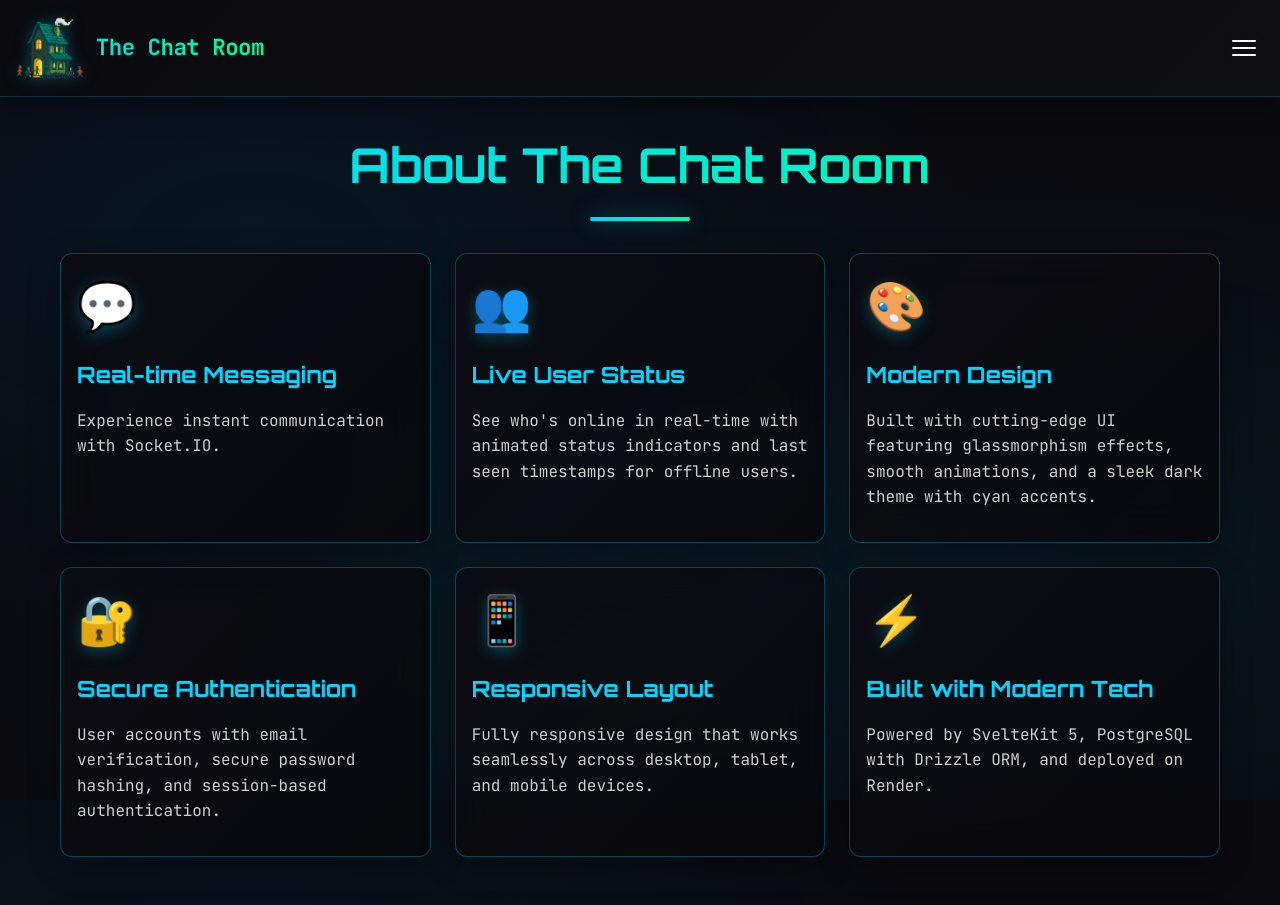
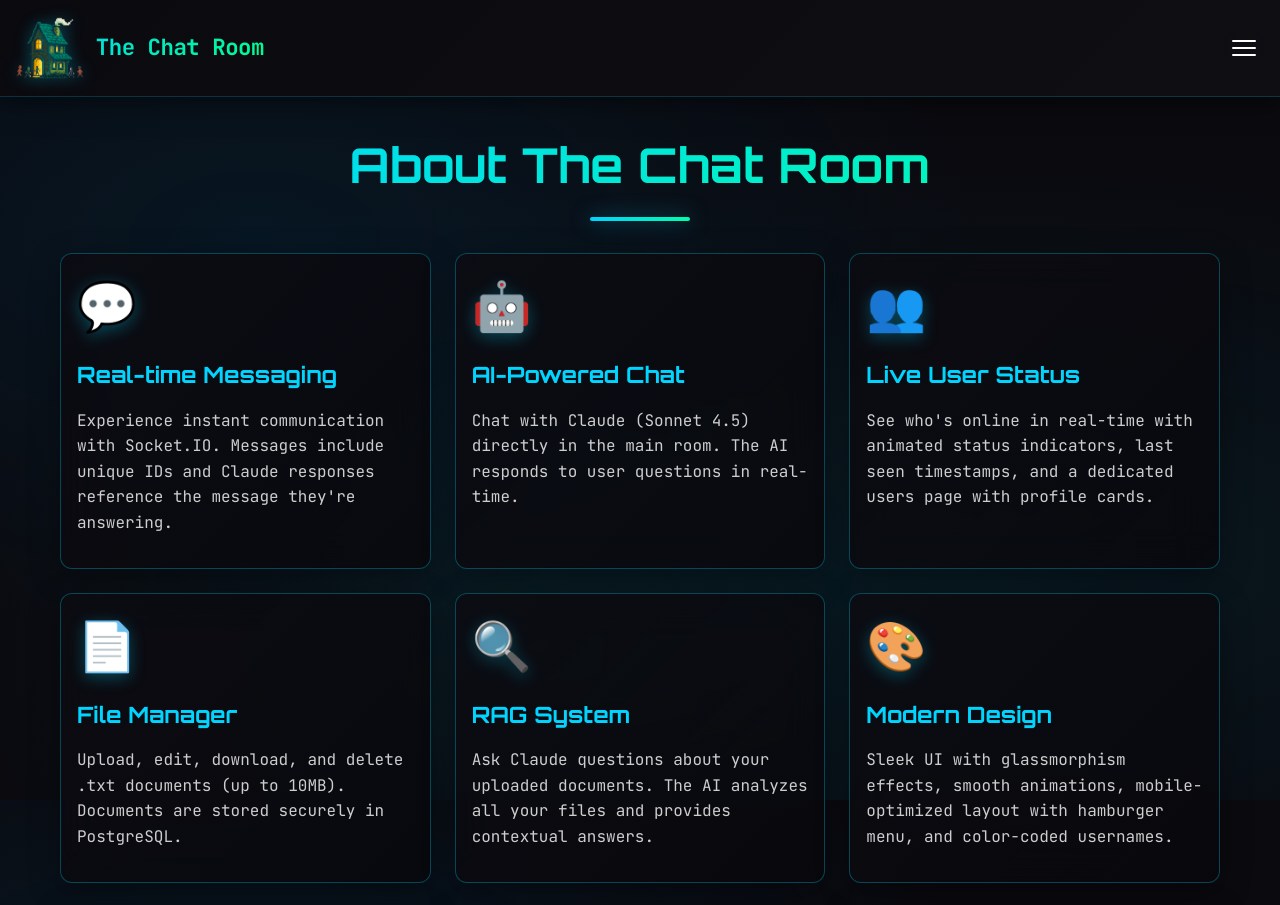
Before and after one commit to flooyd/chatroom, a SvelteKit app: page /about in a window 1280 px wide. Shown: the top 905 px of the page. Built offline with nearby package versions, Linux system fonts and the light colour scheme; no server answers.

Commit message:
update about page and add like button

```diff
--- a/src/routes/about/+page.svelte
+++ b/src/routes/about/+page.svelte
@@ -8,37 +8,55 @@
 		<div class="feature-card">
 			<div class="card-icon">💬</div>
 			<h2>Real-time Messaging</h2>
-			<p>Experience instant communication with Socket.IO.</p>
+			<p>Experience instant communication with Socket.IO. Messages include unique IDs and Claude responses reference the message they're answering.</p>
+		</div>
+
+		<div class="feature-card">
+			<div class="card-icon">🤖</div>
+			<h2>AI-Powered Chat</h2>
+			<p>Chat with Claude (Sonnet 4.5) directly in the main room. The AI responds to user questions in real-time.</p>
 		</div>
 
 		<div class="feature-card">
 			<div class="card-icon">👥</div>
 			<h2>Live User Status</h2>
-			<p>See who's online in real-time with animated status indicators and last seen timestamps for offline users.</p>
+			<p>See who's online in real-time with animated status indicators, last seen timestamps, and a dedicated users page with profile cards.</p>
+		</div>
+
+		<div class="feature-card">
+			<div class="card-icon">📄</div>
+			<h2>File Manager</h2>
+			<p>Upload, edit, download, and delete .txt documents (up to 10MB). Documents are stored securely in PostgreSQL.</p>
+		</div>
+
+		<div class="feature-card">
+			<div class="card-icon">🔍</div>
+			<h2>RAG System</h2>
+			<p>Ask Claude questions about your uploaded documents. The AI analyzes all your files and provides contextual answers.</p>
 		</div>
 
 		<div class="feature-card">
 			<div class="card-icon">🎨</div>
 			<h2>Modern Design</h2>
-			<p>Built with cutting-edge UI featuring glassmorphism effects, smooth animations, and a sleek dark theme with cyan accents.</p>
+			<p>Sleek UI with glassmorphism effects, smooth animations, mobile-optimized layout with hamburger menu, and color-coded usernames.</p>
 		</div>
 
 		<div class="feature-card">
 			<div class="card-icon">🔐</div>
 			<h2>Secure Authentication</h2>
-			<p>User accounts with email verification, secure password hashing, and session-based authentication.</p>
+			<p>User accounts with email verification, Google OAuth, secure password hashing, and session-based authentication.</p>
 		</div>
 
 		<div class="feature-card">
 			<div class="card-icon">📱</div>
 			<h2>Responsive Layout</h2>
-			<p>Fully responsive design that works seamlessly across desktop, tablet, and mobile devices.</p>
+			<p>Fully responsive design that works seamlessly across desktop, tablet, and mobile devices with optimized touch interfaces.</p>
 		</div>
 
 		<div class="feature-card">
 			<div class="card-icon">⚡</div>
 			<h2>Built with Modern Tech</h2>
-			<p>Powered by SvelteKit 5, PostgreSQL with Drizzle ORM, and deployed on Render.</p>
+			<p>Powered by SvelteKit 5, Anthropic Claude API, PostgreSQL with Drizzle ORM, and deployed on Render.</p>
 		</div>
 	</div>
 
@@ -130,11 +148,14 @@
 	}
 
 	.feature-card:nth-child(1) { animation-delay: 0.1s; }
-	.feature-card:nth-child(2) { animation-delay: 0.2s; }
-	.feature-card:nth-child(3) { animation-delay: 0.3s; }
-	.feature-card:nth-child(4) { animation-delay: 0.4s; }
-	.feature-card:nth-child(5) { animation-delay: 0.5s; }
-	.feature-card:nth-child(6) { animation-delay: 0.6s; }
+	.feature-card:nth-child(2) { animation-delay: 0.15s; }
+	.feature-card:nth-child(3) { animation-delay: 0.2s; }
+	.feature-card:nth-child(4) { animation-delay: 0.25s; }
+	.feature-card:nth-child(5) { animation-delay: 0.3s; }
+	.feature-card:nth-child(6) { animation-delay: 0.35s; }
+	.feature-card:nth-child(7) { animation-delay: 0.4s; }
+	.feature-card:nth-child(8) { animation-delay: 0.45s; }
+	.feature-card:nth-child(9) { animation-delay: 0.5s; }
 
 	.feature-card:hover {
 		transform: translateY(-8px);
@@ -169,7 +190,7 @@
 		padding: 16px;
 		text-align: center;
 		box-shadow: 0 8px 32px rgba(0, 0, 0, 0.3);
-		animation: fadeIn 0.6s ease-out 0.7s backwards;
+		animation: fadeIn 0.6s ease-out 0.6s backwards;
 	}
 
 	.tech-section h2 {
```
Also changed, not shown: src/routes/+page.svelte (+53 -19 lines).
